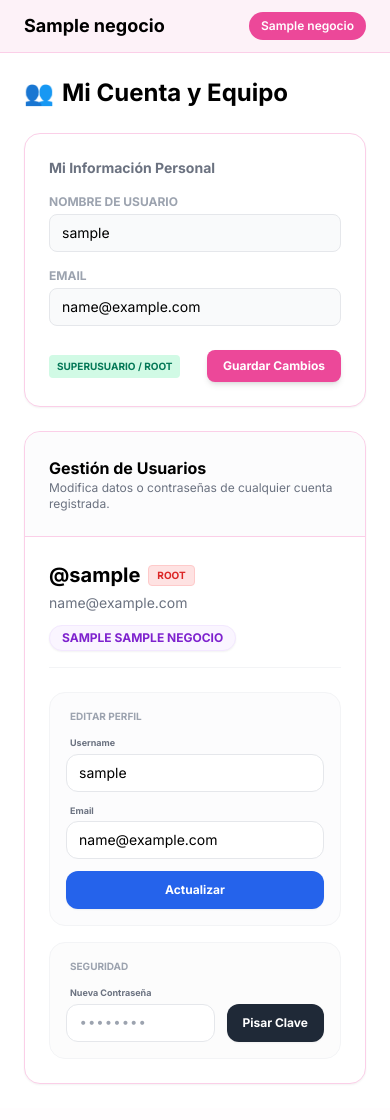
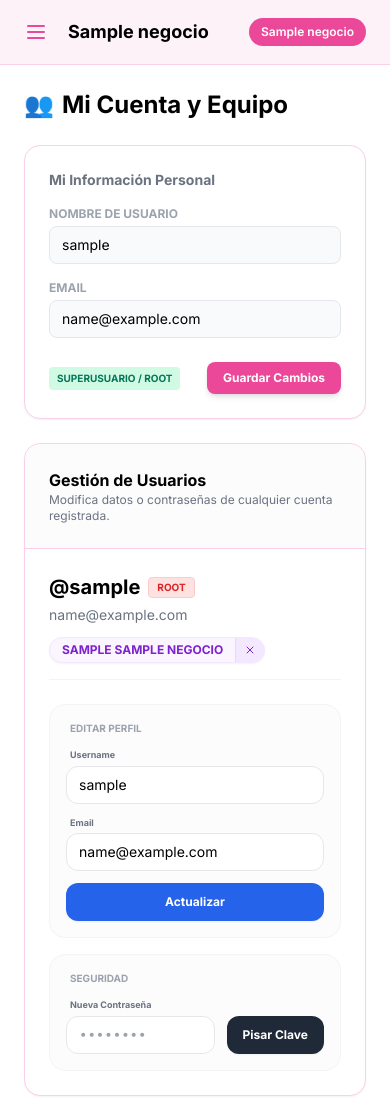
Before and after one commit to Maxii9/Dulce_Detalle, a Django app: page /configurar/usuarios/ in a window 390 px wide. Before the commit the page ends 1084 px from the top, so only its background shows below. Run offline with Django 5.2, Linux system fonts and the light colour scheme; a user stored in the database is signed in; tables that the repository leaves empty hold one stand-in row (values such as "Sample post"); some libraries are stand-ins or nearby versions.

Commit message:
Usuario movile y más

```diff
--- a/dulce_detalle/app/templates/base.html
+++ b/dulce_detalle/app/templates/base.html
@@ -120,12 +120,15 @@
 
 <body class="bg-page-bg text-page-text min-h-screen flex">
 
+  <!-- Backdrop para celular -->
+  <div id="mobile-sidebar-overlay" onclick="toggleMobileMenu()" class="fixed inset-0 bg-black/50 z-40 hidden md:hidden transition-opacity duration-300 opacity-0"></div>
+
   <!-- ══════════════════════════════════════════════════════ -->
   <!-- SIDEBAR IZQUIERDO                                      -->
   <!-- ══════════════════════════════════════════════════════ -->
   {% if negocio %}
-  <aside
-    class="w-64 flex-shrink-0 border-r border-sidebar-border bg-sidebar-bg flex flex-col sticky top-0 h-screen overflow-y-auto hidden md:flex">
+  <aside id="main-sidebar"
+    class="fixed inset-y-0 left-0 z-50 w-64 flex-shrink-0 border-r border-sidebar-border bg-sidebar-bg flex flex-col h-screen overflow-y-auto transform -translate-x-full transition-transform duration-300 ease-in-out md:translate-x-0 md:static md:h-screen md:sticky md:top-0 md:flex">
 
     <!-- Cabecera del sidebar -->
     <div class="p-6 border-b border-sidebar-border">
@@ -261,8 +264,15 @@
     <nav class="border-b border-sidebar-border bg-sidebar-bg backdrop-blur-md sticky top-0 z-40">
       <div class="px-6 py-3 flex items-center justify-between">
 
-        <!-- Título (mobile) -->
-        <div class="flex items-center md:hidden">
+        <!-- Título (mobile) con Hamburguesa -->
+        <div class="flex items-center gap-3 md:hidden">
+          {% if negocio %}
+          <button onclick="toggleMobileMenu()" class="p-2 -ml-2 text-sidebar-text hover:bg-nav-hover-bg rounded-lg transition-colors">
+            <svg class="w-6 h-6" fill="none" stroke="currentColor" viewBox="0 0 24 24">
+              <path stroke-linecap="round" stroke-linejoin="round" stroke-width="2" d="M4 6h16M4 12h16M4 18h16" />
+            </svg>
+          </button>
+          {% endif %}
           <span class="text-lg font-bold text-sidebar-title">
             {% if negocio %}{{ negocio.nombre }}{% else %}Mi Tienda{% endif %}
           </span>
@@ -319,6 +329,32 @@
 
   </div>
 
+  <script>
+    function toggleMobileMenu() {
+        const sidebar = document.getElementById('main-sidebar');
+        const overlay = document.getElementById('mobile-sidebar-overlay');
+
+        if (!sidebar || !overlay) return;
+
+        const isOpen = sidebar.classList.contains('translate-x-0');
+
+        if (isOpen) {
+            // Cerrar
+            sidebar.classList.remove('translate-x-0');
+            sidebar.classList.add('-translate-x-full');
+            overlay.classList.add('opacity-0');
+            setTimeout(() => overlay.classList.add('hidden'), 300);
+        } else {
+            // Abrir
+            overlay.classList.remove('hidden');
+            setTimeout(() => {
+                sidebar.classList.remove('-translate-x-full');
+                sidebar.classList.add('translate-x-0');
+                overlay.classList.remove('opacity-0');
+                overlay.classList.add('opacity-100');
+            }, 10);
+        }
+    }
+  </script>
 </body>
-
 </html>
--- a/dulce_detalle/app/templates/config/usuarios.html
+++ b/dulce_detalle/app/templates/config/usuarios.html
@@ -54,9 +54,18 @@
                 <p class="text-content-subtitle text-sm mb-3">{{ u.email|default:"Sin email registrado" }}</p>
                 <div class="flex flex-wrap gap-1.5 mt-2">
                   {% for n in u.negocios.all %}
-                  <span class="inline-flex items-center gap-1.5 px-3 py-1 bg-purple-50 text-purple-700 border border-purple-100 rounded-full text-xs font-bold uppercase shadow-sm">
-                    {{ n.emoji }} {{ n.nombre }}
-                  </span>
+                  <div class="inline-flex items-center bg-purple-50 text-purple-700 border border-purple-100 rounded-full text-xs font-bold uppercase shadow-sm overflow-hidden">
+                    <span class="px-3 py-1">{{ n.emoji }} {{ n.nombre }}</span>
+                    <form method="post" class="h-full border-l border-purple-200" onsubmit="return confirm('¿Eliminar la tienda {{ n.nombre }}? Todos sus datos se perderán.')">
+                      {% csrf_token %}
+                      <input type="hidden" name="action" value="delete_negocio">
+                      <input type="hidden" name="user_id" value="{{ u.id }}">
+                      <input type="hidden" name="negocio_id" value="{{ n.id }}">
+                      <button type="submit" class="px-2 py-1 bg-purple-100 hover:bg-red-500 hover:text-white transition-colors h-full" title="Eliminar Tienda">
+                        <svg class="w-3 h-3" fill="none" stroke="currentColor" viewBox="0 0 24 24"><path stroke-linecap="round" stroke-linejoin="round" stroke-width="2" d="M6 18L18 6M6 6l12 12"></path></svg>
+                      </button>
+                    </form>
+                  </div>
                   {% empty %}
                   <span class="text-content-muted text-xs italic">Este usuario aún no tiene tiendas</span>
                   {% endfor %}
@@ -107,6 +116,21 @@
                 </form>
               </div>
             </div>
+
+            <!-- Botón de eliminación definitiva -->
+            {% if u.id != request.user.id %}
+            <div class="pt-2 flex justify-end">
+              <form method="post" onsubmit="return confirm('¿ESTÁS SEGURO? Se borrará el usuario @{{ u.username }} y TODAS sus tiendas asociadas definitivamente.')">
+                {% csrf_token %}
+                <input type="hidden" name="action" value="delete_user">
+                <input type="hidden" name="user_id" value="{{ u.id }}">
+                <button type="submit" class="text-[10px] font-bold text-gray-400 hover:text-red-600 flex items-center gap-1 transition-colors uppercase tracking-wider">
+                  <svg class="w-3.5 h-3.5" fill="none" stroke="currentColor" viewBox="0 0 24 24"><path stroke-linecap="round" stroke-linejoin="round" stroke-width="2" d="M19 7l-.867 12.142A2 2 0 0116.138 21H7.862a2 2 0 01-1.995-1.858L5 7m5 4v6m4-4v6m1-10V4a1 1 0 00-1-1h-4a1 1 0 00-1 1v3M4 7h16"></path></svg>
+                  Eliminar cuenta permanentemente
+                </button>
+              </form>
+            </div>
+            {% endif %}
           </div>
         </li>
         {% endfor %}
--- a/dulce_detalle/app/templates/productos/form.html
+++ b/dulce_detalle/app/templates/productos/form.html
@@ -93,7 +93,7 @@
       </div>
 
       <!-- Precio de venta y Costo en fila -->
-      <div class="grid grid-cols-2 gap-4">
+      <div class="grid grid-cols-1 sm:grid-cols-2 gap-4">
         <div>
           <label class="block text-sm font-semibold text-gray-300 mb-2">
             Precio de venta <span class="text-red-400">*</span>
--- a/dulce_detalle/app/templates/ventas/crear.html
+++ b/dulce_detalle/app/templates/ventas/crear.html
@@ -11,7 +11,7 @@
   <span class="text-gray-300">Nueva venta</span>
 </div>
 
-<div class="max-w-5xl mx-auto grid grid-cols-1 lg:grid-cols-12 gap-8">
+<div class="max-w-5xl mx-auto grid grid-cols-1 lg:grid-cols-12 gap-6 lg:gap-8">
 
   <!-- Columna Principal: Formulario de la Imagen de Referencia -->
   <div class="lg:col-span-7 space-y-6">
@@ -74,7 +74,7 @@
         <div class="mb-6">
           <label class="block text-sm font-bold text-gray-700 mb-2">Selecciona el método de pago<span class="text-red-500">*</span></label>
 
-          <div class="grid grid-cols-2 gap-3">
+          <div class="grid grid-cols-2 sm:grid-cols-3 gap-3">
             <!-- Efectivo -->
             <label class="cursor-pointer group relative">
               <input type="radio" name="metodo_pago" value="efectivo" class="peer sr-only" checked>
--- a/dulce_detalle/app/views.py
+++ b/dulce_detalle/app/views.py
@@ -892,6 +892,26 @@ def configuracion_usuarios(request):
                     else:
                         messages.error(request, 'El nombre de usuario no puede estar vacío.')
 
+                elif action == 'delete_user':
+                    if target_user.pk == request.user.pk:
+                        messages.error(request, 'No puedes eliminarte a ti mismo.')
+                    else:
+                        u_name = target_user.username
+                        target_user.delete()
+                        messages.success(request, f'Usuario @{u_name} y sus datos han sido eliminados.')
+                        return redirect('configuracion_usuarios')
+
+                elif action == 'delete_negocio':
+                    neg_id = request.POST.get('negocio_id')
+                    try:
+                        n_to_del = Negocio.objects.get(pk=neg_id)
+                        n_name = n_to_del.nombre
+                        n_to_del.delete()
+                        messages.success(request, f'Tienda "{n_name}" eliminada correctamente.')
+                    except Negocio.DoesNotExist:
+                        messages.error(request, 'Tienda no encontrada.')
+                    return redirect('configuracion_usuarios')
+
             except User.DoesNotExist:
                 messages.error(request, 'Usuario no encontrado.')
             return redirect('configuracion_usuarios')
```
Also changed, not shown: dulce_detalle/app/templates/productos/lista.html (+18 -1 lines), dulce_detalle/app/templates/ventas/lista.html (+18 -18 lines).
